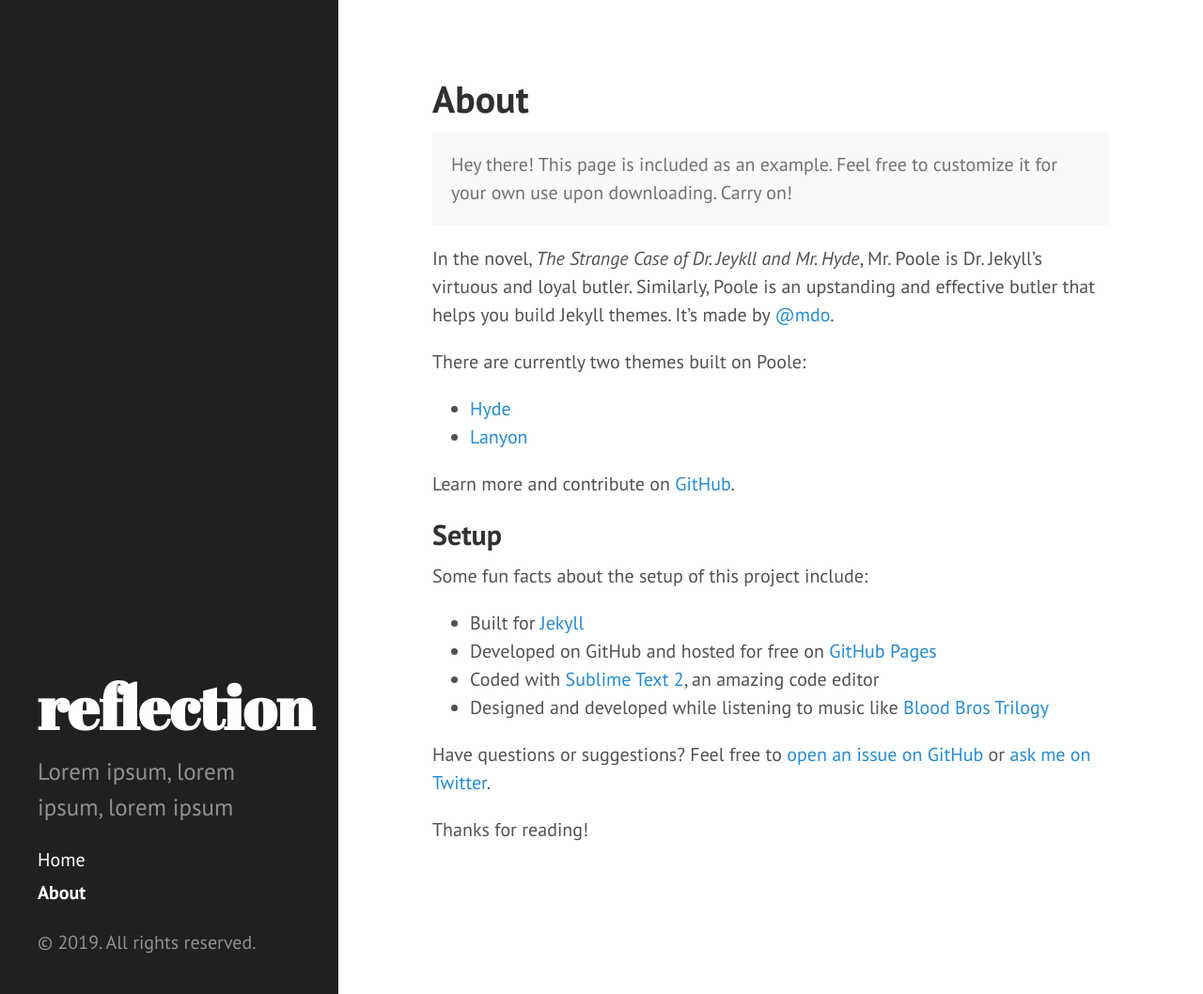
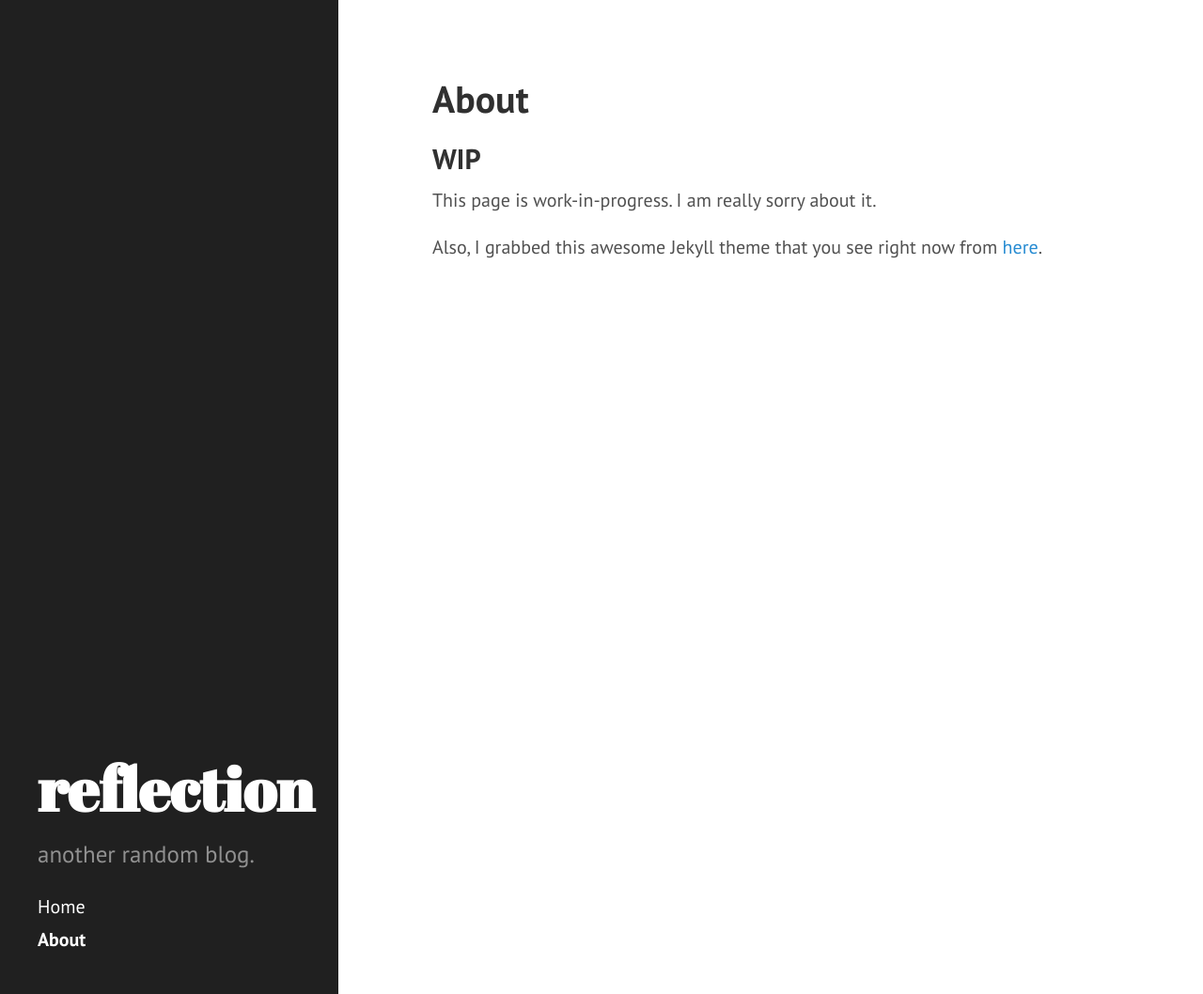
Before and after one commit to vlasebian/vlasebian.github.io, a Jekyll site: the page built from about.md, in a window 1280 px wide and 1058 px high. Shown: the whole window at 94% size. Built offline with Jekyll 4.4.1, drawn with Linux system fonts in a browser that asks for light colours; Markdown is read by kramdown in place of the engine named in the settings.

Commit message:
adding work-in-progress messages

```diff
--- a/_config.yml
+++ b/_config.yml
@@ -7,15 +7,12 @@ permalink:        pretty
 
 # Setup
 title:            reflection
-tagline:          'coding blog'
-description:      'Lorem ipsum, lorem ipsum, lorem ipsum'
+#tagline:          'another random blog.'
+description:      'another random blog.'
 url:              https://vlasebian.github.io
 baseurl:          https://vlasebian.github.io/
 
 paginate:         5
 
-# Custom vars
-version:          2.1.0
-
-github:
-  repo:           https://github.com/poole/hyde
+# Custom variables
+version:          1.0.0
--- a/_includes/sidebar.html
+++ b/_includes/sidebar.html
@@ -28,6 +28,5 @@
 
     </nav>
 
-    <p>&copy; {{ site.time | date: '%Y' }}. All rights reserved.</p>
   </div>
 </div>
--- a/about.md
+++ b/about.md
@@ -3,28 +3,9 @@ layout: page
 title: About
 ---
 
-<p class="message">
-  Hey there! This page is included as an example. Feel free to customize it for your own use upon downloading. Carry on!
-</p>
+## WIP
 
-In the novel, *The Strange Case of Dr. Jeykll and Mr. Hyde*, Mr. Poole is Dr. Jekyll's virtuous and loyal butler. Similarly, Poole is an upstanding and effective butler that helps you build Jekyll themes. It's made by [@mdo](https://twitter.com/mdo).
+This page is work-in-progress. I am really sorry about it.
 
-There are currently two themes built on Poole:
 
-* [Hyde](http://hyde.getpoole.com)
-* [Lanyon](http://lanyon.getpoole.com)
-
-Learn more and contribute on [GitHub](https://github.com/poole).
-
-## Setup
-
-Some fun facts about the setup of this project include:
-
-* Built for [Jekyll](http://jekyllrb.com)
-* Developed on GitHub and hosted for free on [GitHub Pages](https://pages.github.com)
-* Coded with [Sublime Text 2](http://sublimetext.com), an amazing code editor
-* Designed and developed while listening to music like [Blood Bros Trilogy](https://soundcloud.com/maddecent/sets/blood-bros-series)
-
-Have questions or suggestions? Feel free to [open an issue on GitHub](https://github.com/poole/issues/new) or [ask me on Twitter](https://twitter.com/mdo).
-
-Thanks for reading!
+Also, I grabbed this awesome Jekyll theme that you see right now from [here](https://github.com/poole/hyde).
```
Also changed, not shown: _posts/2012-02-06-whats-jekyll.md (deleted, +0 -12 lines), _posts/2012-02-07-example-content.md (deleted, +0 -138 lines), _posts/2019-07-13-work-in-progress.md (added, +6 -0 lines).
